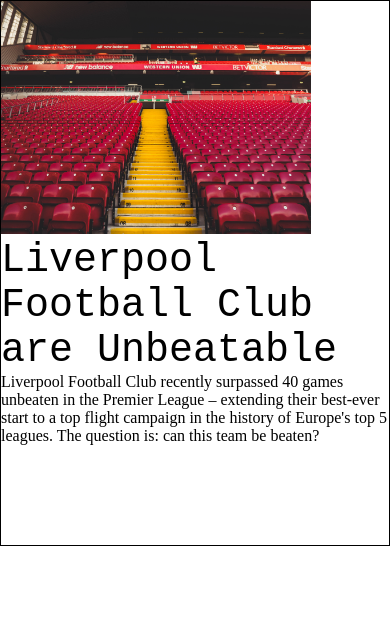
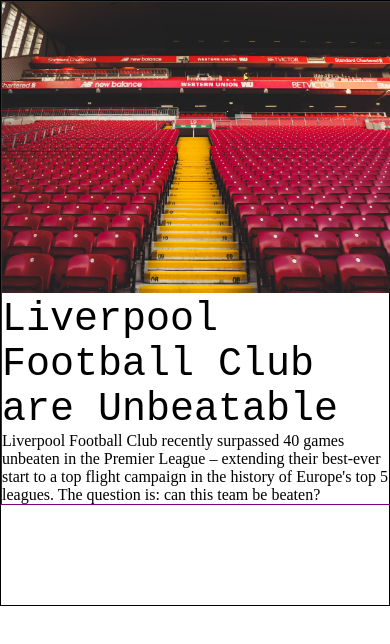
Before and after one commit to zechariasmengis/myPortfolio, a plain HTML site: page src/responsive page/responsive-page.html in a window 390 px wide. Drawn offline with Linux system fonts and the light colour scheme.

Commit message:
made some responsive page progress

```diff
--- a/src/responsive page/responsive-page.css
+++ b/src/responsive page/responsive-page.css
@@ -4,8 +4,14 @@ body {
     padding: 0px 0px 100px 0px;
 }
 
+.story-box {
+    width: 60%;
+    border: 1px solid purple;
+    display: inline-block;
+}
+
 .story-image {
-    width: 60%;
+    width: 100;
     display: inline-block;
 }
 
@@ -30,9 +36,29 @@ body {
     .top-stories-bar {
         display: none;
     }
+
+    .story-box {
+        width: 80%;
+    }
     .story-image {
-        width: 80%;
+        width: 100%;
     }
 
 
 }
+
+@media (max-width: 576px) {
+
+    .top-stories-bar {
+        display: none;
+    }
+
+    .story-box {
+        width: 100%;
+    }
+
+    .story-image {
+        width: 100%;
+    }
+
+}
--- a/src/responsive page/responsive-page.html
+++ b/src/responsive page/responsive-page.html
@@ -9,17 +9,20 @@
     <title>Document</title>
 </head>
 <body>
-    <div class="story-image">
-       <img src="../../anfield-seats.jpg" alt="Anfield stadium seats">
+    <div class="story-box">
+        <div class="story-image">
+        <img src="../../anfield-seats.jpg" alt="Anfield stadium seats">
+        </div>
+        <div class="story-preview">
+         <div class="story-title">
+            Liverpool Football Club are Unbeatable
+            </div>
+         <p class="story-blurb">Liverpool Football Club recently surpassed 40 games unbeaten in the Premier League – extending their best-ever start to a top flight campaign in the history of Europe's top 5 leagues. The question is: can this team be beaten?</p>
+        </div>
     </div>
     <div class="top-stories-bar">
         Yo
     </div>
-    <div class="story-preview">
-        <div class="story-title">
-            Liverpool Football Club are Unbeatable
-        </div>
-        <p class="story-blurb">Liverpool Football Club recently surpassed 40 games unbeaten in the Premier League – extending their best-ever start to a top flight campaign in the history of Europe's top 5 leagues. The question is: can this team be beaten?</p>
-    </div>
+
 </body>
 </html>
```
